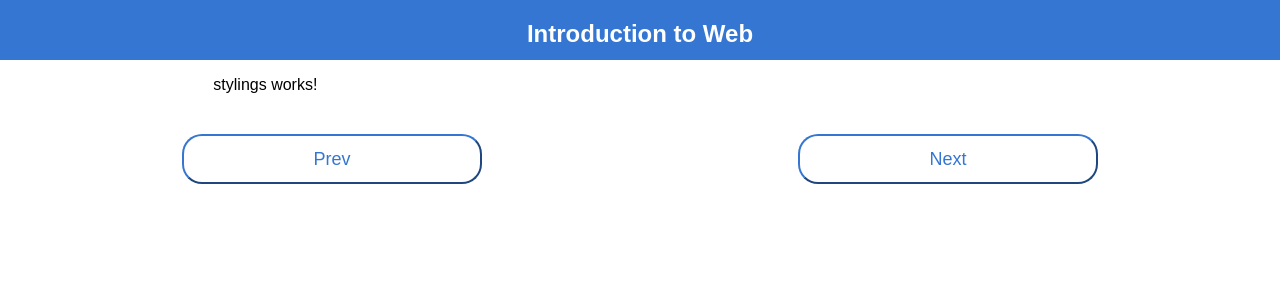
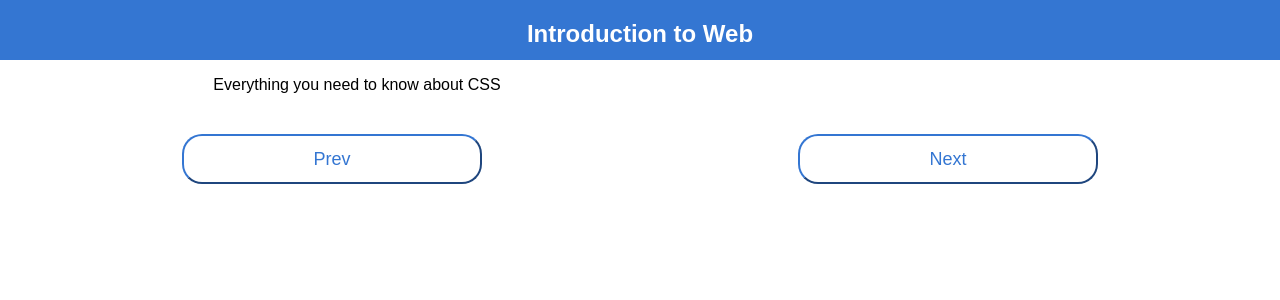
Before and after one commit to shyam1992/introduction-to-web, an Angular app: page /css in a window 1280 px wide. Shown: the top 300 px of the page. Built offline with nearby package versions, Linux system fonts and the light colour scheme.

Commit message:
testing online editor

```diff
--- a/src/app/stylings/stylings.component.html
+++ b/src/app/stylings/stylings.component.html
@@ -1 +1 @@
-<p>stylings works!</p>
+<p>Everything you need to know about CSS</p>
```
